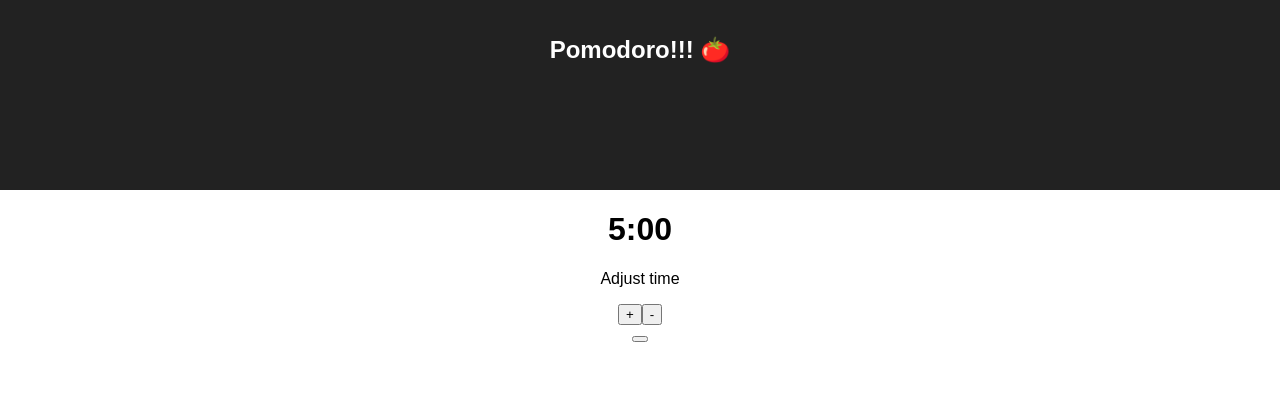
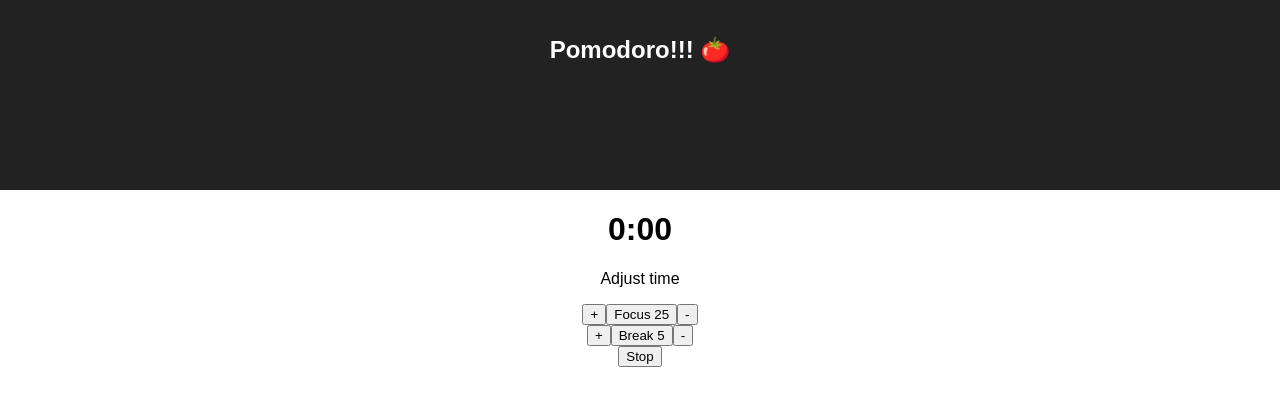
Before and after one commit to CavanWagg/React-pomodoro, a React (Create React App) app: page / in a window 1280 px wide. Shown: the top 406 px of the page. Built offline with nearby package versions, Linux system fonts and the light colour scheme.

Commit message:
timer stops and restarts break + focus functional increase+decrease functional

```diff
--- a/src/App.js
+++ b/src/App.js
@@ -1,36 +1,53 @@
 import React, { Component } from "react";
 import "./App.css";
 import Timer from "./components/Timer/Timer.js";
-import StartButton from "./components/StartButton/StartButton.js";
+import FocusButton from "./components/FocusButton/FocusButton.js";
 import TimerControl from "./components/TimerControl/TimerControl";
+import BreakButton from "./components/BreakButton/BreakButton";
+import StopButton from "./components/StopButton/StopButton";
 
 class App extends Component {
   constructor(props) {
     super(props);
     this.state = {
       seconds: "00",
-      minutes: 5,
+      minutes: 0,
+      focus: 25,
+      break: 5,
       timerRunning: false
     };
     this.secondsRemaining;
     this.intervalHandle;
-    this.increaseTime = this.increaseTime.bind(this);
-    this.decreaseTime = this.decreaseTime.bind(this);
-    this.startCountdown = this.startCountdown.bind(this);
+    this.increaseFocus = this.increaseFocus.bind(this);
+    this.decreaseFocus = this.decreaseFocus.bind(this);
+    this.startFocus = this.startFocus.bind(this);
     this.tick = this.tick.bind(this);
   }
   // bind method to constructor
 
-  increaseTime = () => {
+  increaseFocus = () => {
     console.log("increase Time!");
     this.setState({
-      minutes: this.state.minutes + 1
+      focus: this.state.focus + 1
     });
   };
 
-  decreaseTime = () => {
+  decreaseFocus = () => {
     this.setState({
-      minutes: this.state.minutes - 1
+      focus: this.state.focus - 1
+    });
+  };
+
+  increaseBreak = () => {
+    console.log("increase Time!");
+    this.setState({
+      break: this.state.break + 1
+    });
+  };
+
+  decreaseBreak = () => {
+    this.setState({
+      break: this.state.break - 1
     });
   };
 
@@ -63,28 +80,31 @@ class App extends Component {
     this.secondsRemaining--;
   };
 
-  startCountdown = () => {
-    if (!this.state.timerRunning) {
+  startFocus = () => {
+    clearInterval(this.intervalHandle);
     this.intervalHandle = setInterval(this.tick, 1000);
-      let time = this.state.minutes;
-      // For beginning state at "00"
-      if (this.state.seconds === "00") {
-        console.log("booyah!");
+    let time = this.state.focus;
     this.secondsRemaining = time * 60;
-        // All other cases
-      } else {
-        this.secondsRemaining = time * 60 + this.state.seconds;
-      }
-
     this.setState({
       timerRunning: !this.state.timerRunning
     });
-    } else {
+  };
+
+  startBreak = () => {
+    clearInterval(this.intervalHandle);
+    this.intervalHandle = setInterval(this.tick, 1000);
+    let time = this.state.break;
+    this.secondsRemaining = time * 60;
+    this.setState({
+      timerRunning: !this.state.timerRunning
+    });
+  };
+
+  stopTimer = () => {
     clearInterval(this.intervalHandle);
     this.setState({
       timerRunning: !this.state.timerRunning
     });
-    }
   };
 
   render() {
@@ -100,15 +120,21 @@ class App extends Component {
         </header>
 
         <Timer minutes={this.state.minutes} seconds={this.state.seconds} />
-        <TimerControl
-          minutes={this.state.minutes}
-          increaseTime={this.increaseTime}
-          decreaseTime={this.decreaseTime}
+        <TimerControl minutes={this.state.minutes} />
+        <FocusButton
+          focus={this.state.focus}
+          buttonDisplay={this.state.buttonDisplay}
+          startFocus={this.startFocus}
+          increaseFocus={this.increaseFocus}
+          decreaseFocus={this.decreaseFocus}
         />
-        <StartButton
-          buttonDisplay={this.state.buttonDisplay}
-          startCountdown={this.startCountdown}
+        <BreakButton
+          break={this.state.break}
+          startBreak={this.startBreak}
+          increaseBreak={this.increaseBreak}
+          decreaseBreak={this.decreaseBreak}
         />
+        <StopButton stopTimer={this.stopTimer} />
       </div>
     );
   }
--- /dev/null
+++ b/src/components/BreakButton/BreakButton.js
@@ -0,0 +1,24 @@
+import React from "react";
+
+class BreakButton extends React.Component {
+  render() {
+    return (
+      <div>
+        <button onClick={this.props.increaseBreak} className="increase-button">
+          {" "}
+          +{" "}
+        </button>
+        <button onClick={this.props.startBreak}>
+          Break {this.props.break}
+        </button>
+
+        <button onClick={this.props.decreaseBreak} className="decrease-button">
+          {" "}
+          -{" "}
+        </button>
+      </div>
+    );
+  }
+}
+
+export default BreakButton;
--- /dev/null
+++ b/src/components/FocusButton/FocusButton.js
@@ -0,0 +1,23 @@
+import React from "react";
+
+class FocusButton extends React.Component {
+  render() {
+    return (
+      <div>
+        <button onClick={this.props.increaseFocus} className="increase-button">
+          {" "}
+          +{" "}
+        </button>
+        <button onClick={this.props.startFocus}>
+          Focus {this.props.focus}
+        </button>
+        <button onClick={this.props.decreaseFocus} className="decrease-button">
+          {" "}
+          -{" "}
+        </button>
+      </div>
+    );
+  }
+}
+
+export default FocusButton;
--- a/src/components/StartButton/StartButton.js
+++ /dev/null
@@ -1,15 +0,0 @@
-import React from "react";
-
-class StartButton extends React.Component {
-  render() {
-    return (
-      <div>
-        <button onClick={this.props.startCountdown}>
-          {this.props.buttonDisplay}
-        </button>
-      </div>
-    );
-  }
-}
-
-export default StartButton;
--- /dev/null
+++ b/src/components/StopButton/StopButton.js
@@ -0,0 +1,13 @@
+import React from "react";
+
+class stopButton extends React.Component {
+  render() {
+    return (
+      <div>
+        <button onClick={this.props.stopTimer}>Stop</button>
+      </div>
+    );
+  }
+}
+
+export default stopButton;
--- a/src/components/TimerControl/TimerControl.js
+++ b/src/components/TimerControl/TimerControl.js
@@ -5,14 +5,6 @@ class TimerControl extends React.Component {
     return (
       <div>
         <p>Adjust time</p>
-        <button onClick={this.props.increaseTime} className="increase-button">
-          {" "}
-          +{" "}
-        </button>
-        <button onClick={this.props.decreaseTime} className="decrease-button">
-          {" "}
-          -{" "}
-        </button>
       </div>
     );
   }
```
Also changed, not shown: src/components/Timer/Timer.js (+0 -7 lines). Lines whose indentation alone changed are shown as unchanged.
